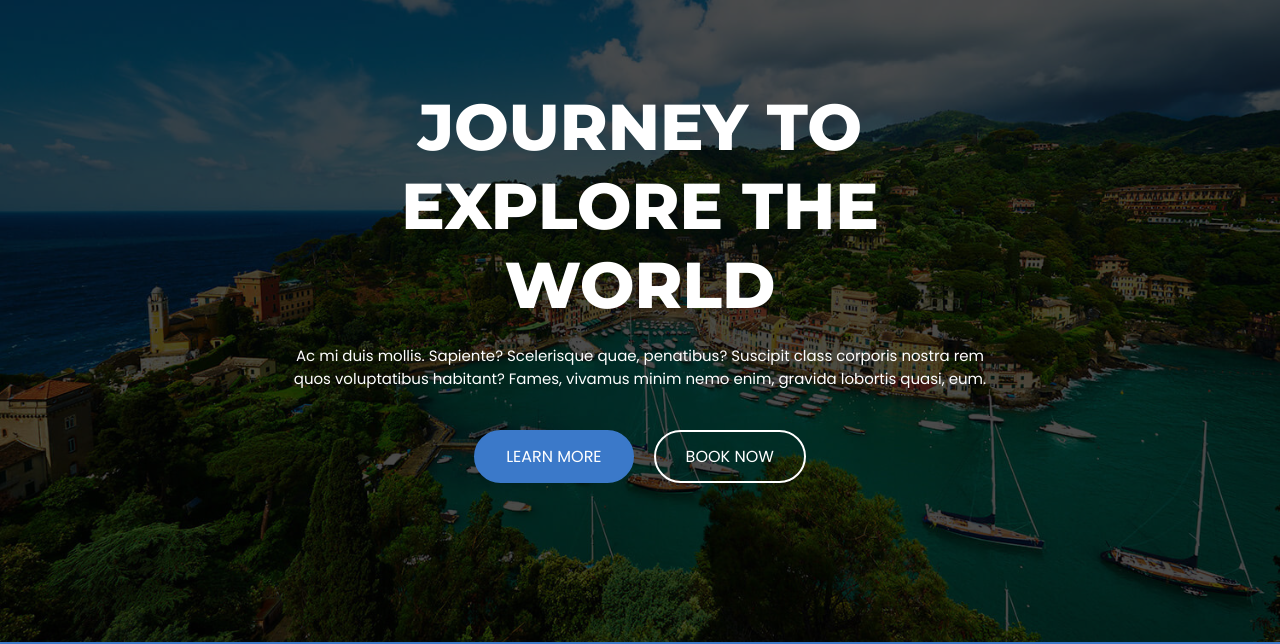
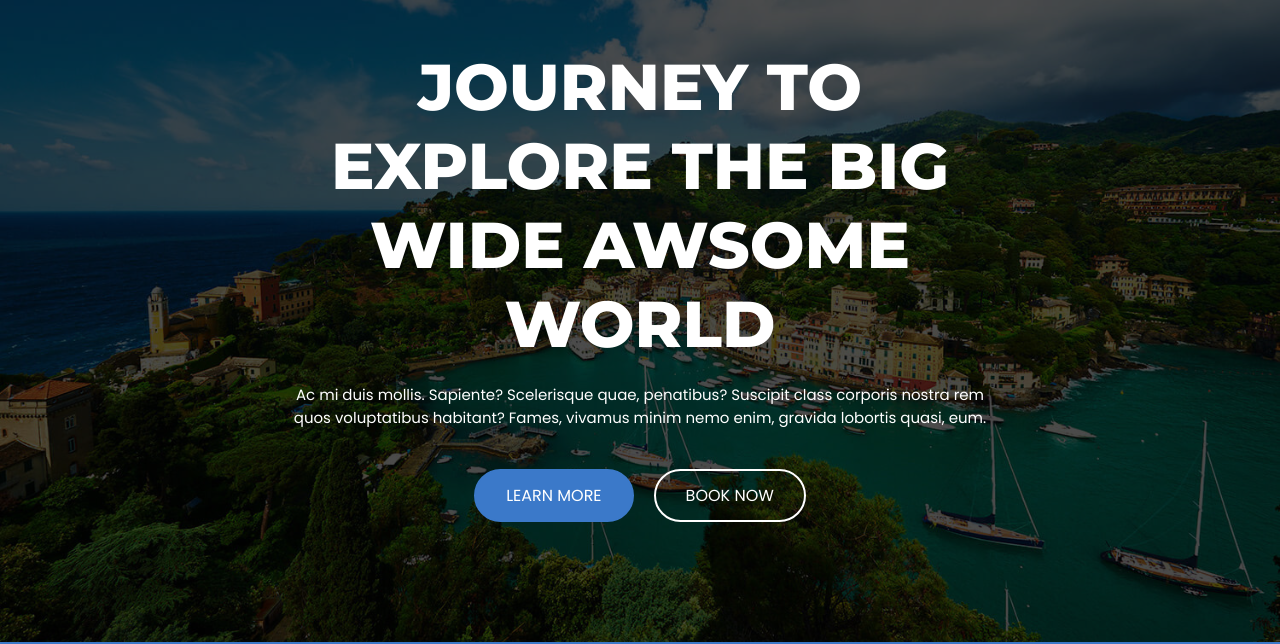
Before and after one commit to andyfin99/tourly-master, a plain HTML site: page tourly-master/index.html in a window 1280 px wide. Shown: the part 158-802 px from the top of the page. Drawn offline with nearby package versions, Linux system fonts and the light colour scheme.

Commit message:
Task ID: BC003

```diff
--- a/tourly-master/index.html
+++ b/tourly-master/index.html
@@ -169,7 +169,7 @@
       <section class="hero" id="home">
         <div class="container">
 
-          <h2 class="h1 hero-title">Journey to explore the World</h2>
+          <h2 class="h1 hero-title">Journey to explore the BIG WIDE AWSOME World</h2>
 
           <p class="hero-text">
             Ac mi duis mollis. Sapiente? Scelerisque quae, penatibus? Suscipit class corporis nostra rem quos
```
